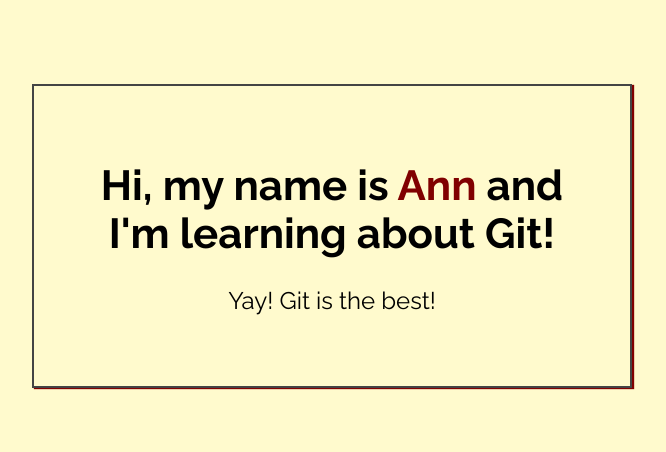
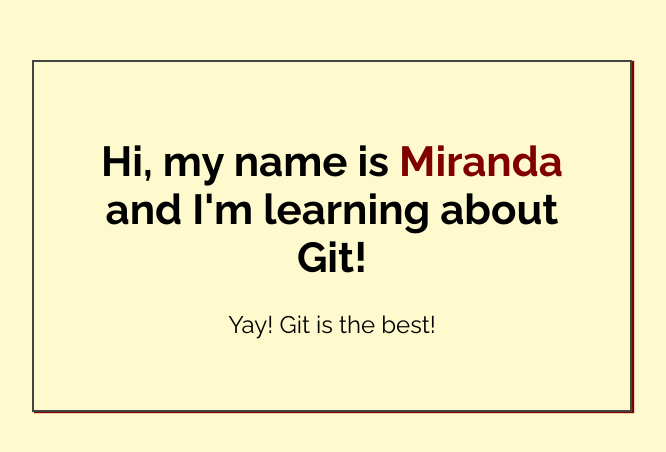
Before and after one commit to mirandatwodots/my-first-repo, a plain HTML site: page index.html in a window 1280 px wide. Shown: the part 164-616 px from the top of the page, without its empty margins (308-974 px from the left). Drawn offline with Linux system fonts and the light colour scheme.

Commit message:
Added name to index.html

```diff
--- a/index.html
+++ b/index.html
@@ -14,7 +14,7 @@
 <body>
 
     <div class="greeting">
-        <h1>Hi, my name is <span class="highlight">Ann</span> and I'm learning about Git! </h1>
+        <h1>Hi, my name is <span class="highlight">Miranda</span> and I'm learning about Git! </h1>
 
         <p>Yay! Git is the best!</p>
     </div>
```
